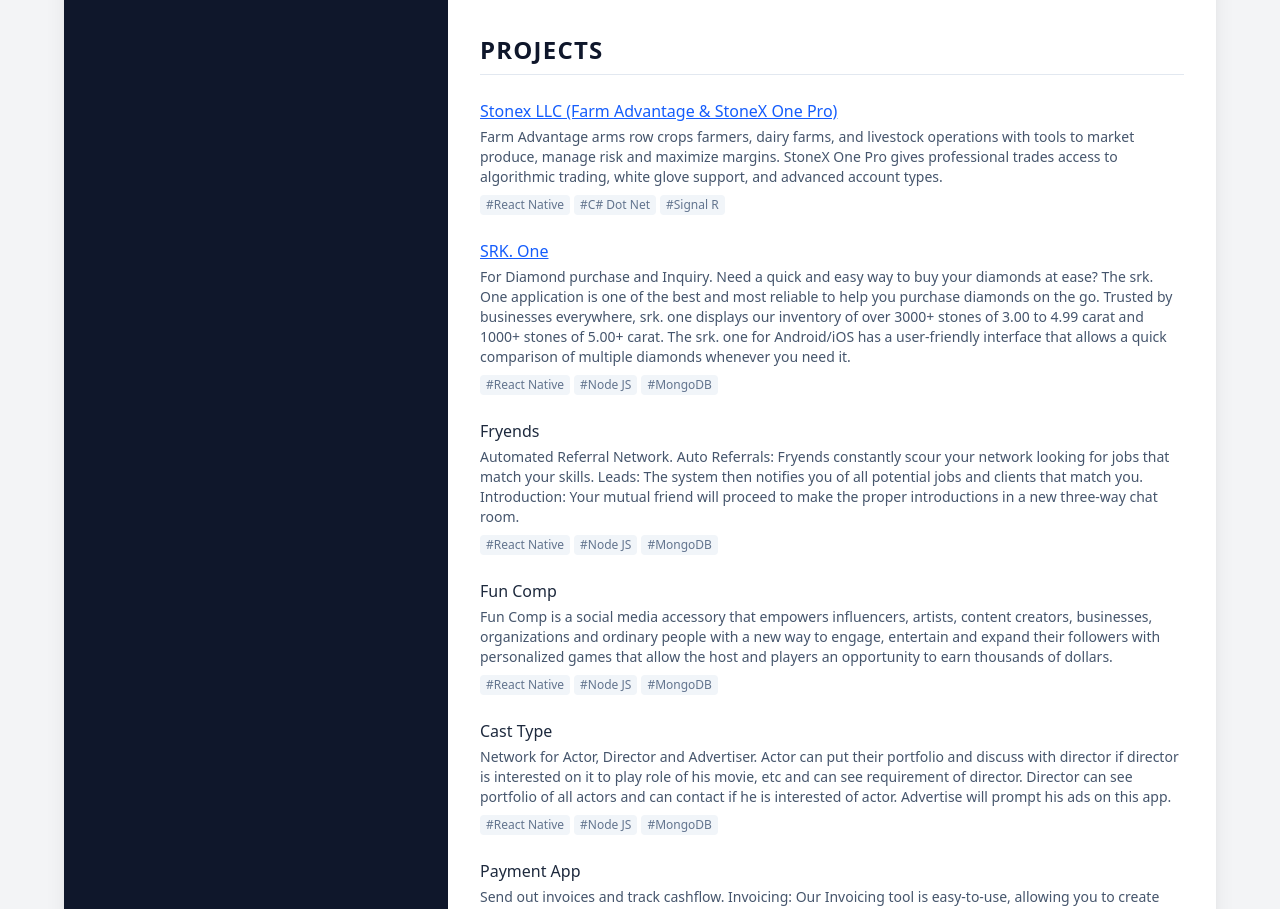
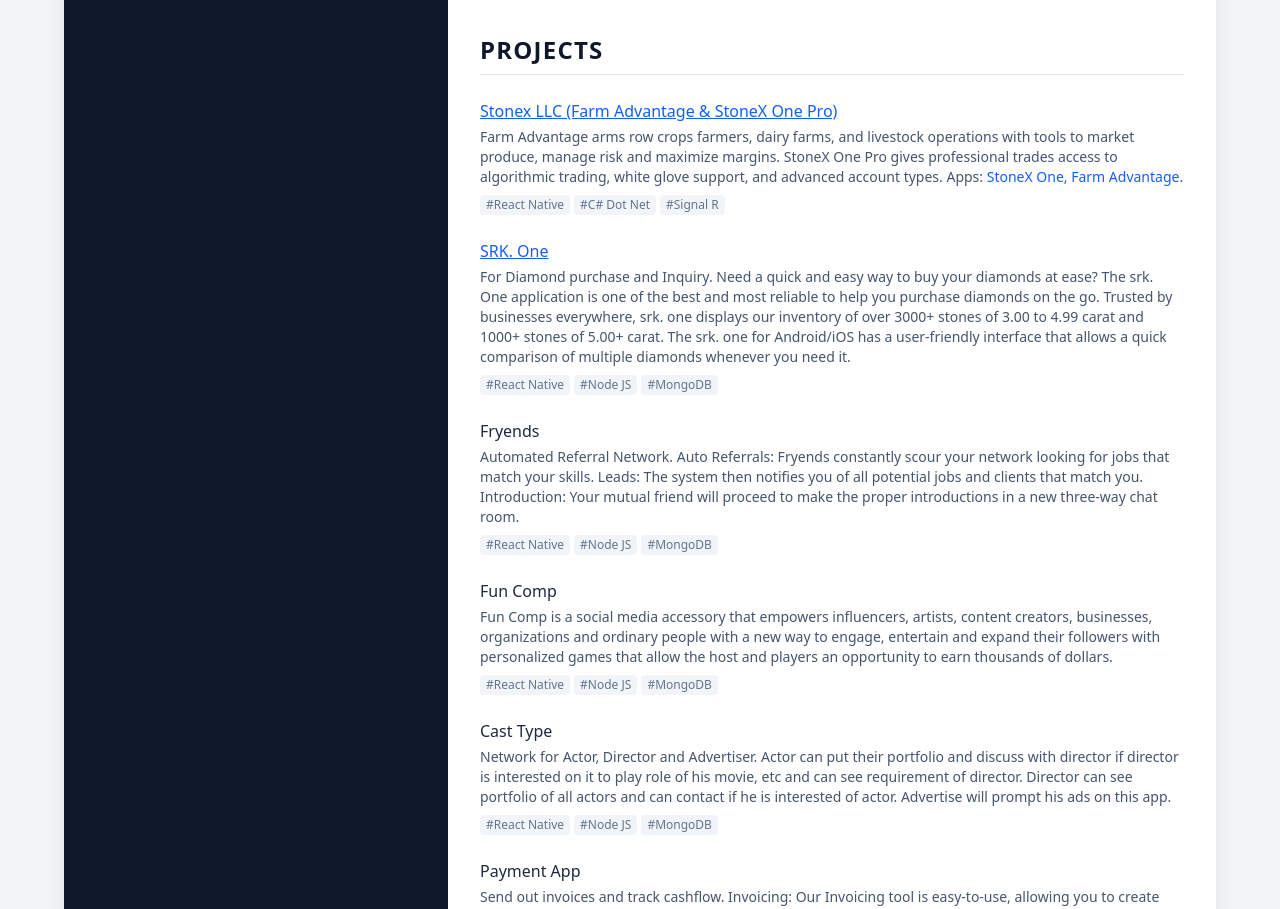
Before and after one commit to rajscet/rajesh-resume, a Next.js app: page / in a window 1280 px wide. Shown: the part 2140-3049 px from the top of the page. Built offline with nearby package versions, Linux system fonts and the light colour scheme.

Commit message:
done portfolio

```diff
--- a/components/Projects.tsx
+++ b/components/Projects.tsx
@@ -54,7 +54,23 @@
                 </h3>
               )}
               <p className="text-gray-600 dark:text-gray-400 mb-6 line-clamp-3">
-                {project.description}
+                {project.description.split(/(\[.*?\]\(.*?\))/g).map((part, j) => {
+                  const match = part.match(/\[(.*?)\]\((.*?)\)/);
+                  if (match) {
+                    return (
+                      <a
+                        key={j}
+                        href={match[2]}
+                        target="_blank"
+                        rel="noopener noreferrer"
+                        className="text-blue-600 dark:text-blue-400 hover:text-blue-800 dark:hover:text-blue-300 hover:underline font-medium"
+                      >
+                        {match[1]}
+                      </a>
+                    );
+                  }
+                  return part;
+                })}
               </p>
 
               <div className="flex flex-wrap gap-2 mt-auto">
--- a/components/templates/ClassicTemplate.tsx
+++ b/components/templates/ClassicTemplate.tsx
@@ -165,7 +165,25 @@
                           project.title
                        )}
                     </div>
-                    <p className="text-slate-600 dark:text-slate-400 text-sm mb-2">{project.description}</p>
+                    <p className="text-slate-600 dark:text-slate-400 text-sm mb-2">
+                      {project.description.split(/(\[.*?\]\(.*?\))/g).map((part, j) => {
+                        const match = part.match(/\[(.*?)\]\((.*?)\)/);
+                        if (match) {
+                          return (
+                            <a
+                              key={j}
+                              href={match[2]}
+                              target="_blank"
+                              rel="noopener noreferrer"
+                              className="text-blue-600 dark:text-blue-400 hover:text-blue-800 dark:hover:text-blue-300 hover:underline font-medium"
+                            >
+                              {match[1]}
+                            </a>
+                          );
+                        }
+                        return part;
+                      })}
+                    </p>
                     <div className="flex flex-wrap gap-1">
                       {project.technologies.map((t, k) => (
                          <span key={k} className="text-xs font-medium text-slate-500 bg-slate-100 dark:bg-slate-900 px-1.5 py-0.5 rounded">#{t}</span>
--- a/components/templates/TabBarTemplate.tsx
+++ b/components/templates/TabBarTemplate.tsx
@@ -258,7 +258,23 @@
                       )}
                   </div>
                   <p className="text-gray-600 dark:text-gray-400 mb-4 text-sm leading-relaxed">
-                    {project.description}
+                    {project.description.split(/(\[.*?\]\(.*?\))/g).map((part, j) => {
+                      const match = part.match(/\[(.*?)\]\((.*?)\)/);
+                      if (match) {
+                        return (
+                          <a
+                            key={j}
+                            href={match[2]}
+                            target="_blank"
+                            rel="noopener noreferrer"
+                            className="text-blue-600 dark:text-blue-400 hover:text-blue-800 dark:hover:text-blue-300 hover:underline font-medium"
+                          >
+                            {match[1]}
+                          </a>
+                        );
+                      }
+                      return part;
+                    })}
                   </p>
                   {project.role && (
                      <p className="text-xs text-gray-500 mb-4 italic border-l-2 border-gray-200 pl-2">
--- a/data/resume.ts
+++ b/data/resume.ts
@@ -193,7 +193,7 @@
     {
       title: "Stonex LLC (Farm Advantage & StoneX One Pro)",
       description:
-        "Farm Advantage arms row crops farmers, dairy farms, and livestock operations with tools to market produce, manage risk and maximize margins. StoneX One Pro gives professional trades access to algorithmic trading, white glove support, and advanced account types.",
+        "Farm Advantage arms row crops farmers, dairy farms, and livestock operations with tools to market produce, manage risk and maximize margins. StoneX One Pro gives professional trades access to algorithmic trading, white glove support, and advanced account types. Apps: [StoneX One](https://play.google.com/store/apps/details?id=com.stonex.one), [Farm Advantage](https://play.google.com/store/apps/details?id=intlfcstone.clientaccess).",
       role: "Working as Frontend developer.",
       technologies: ["React Native", "C# Dot Net", "Signal R"],
       link: "https://www.farmadvantage.com",
```
